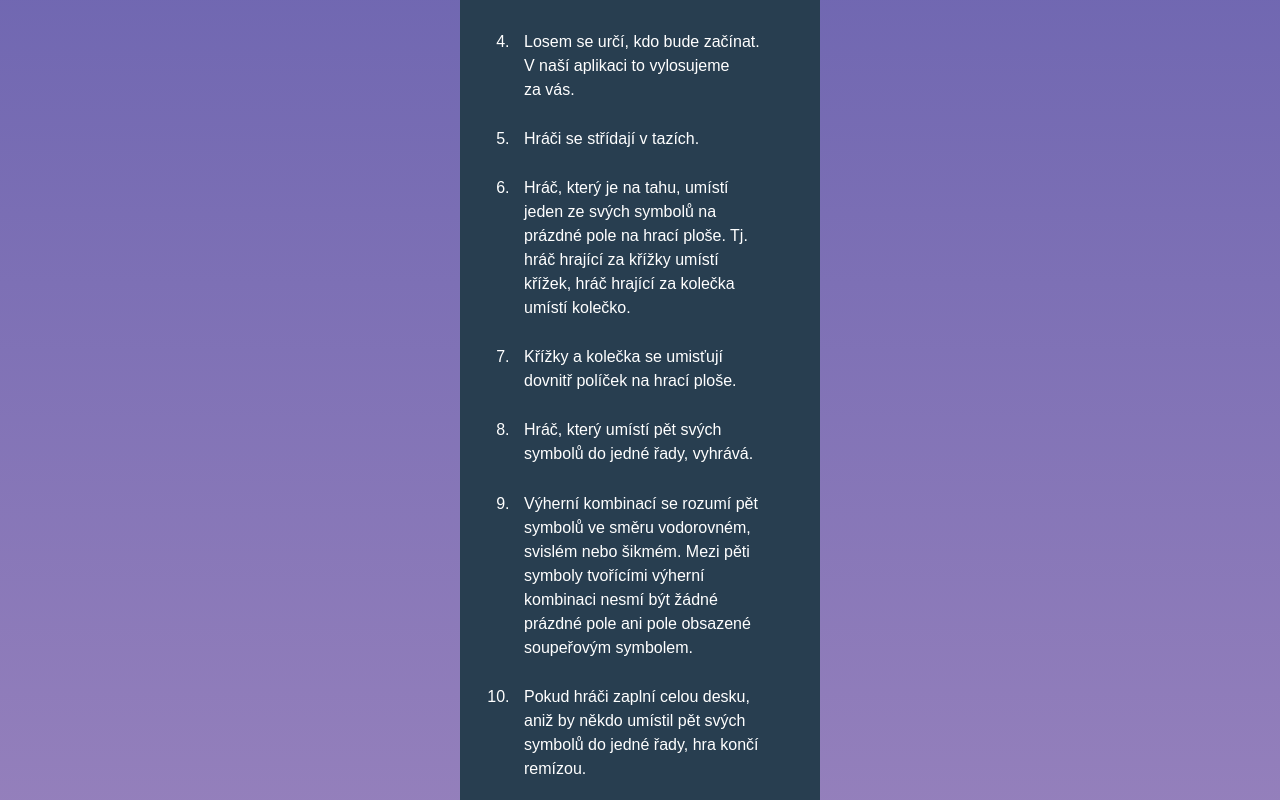
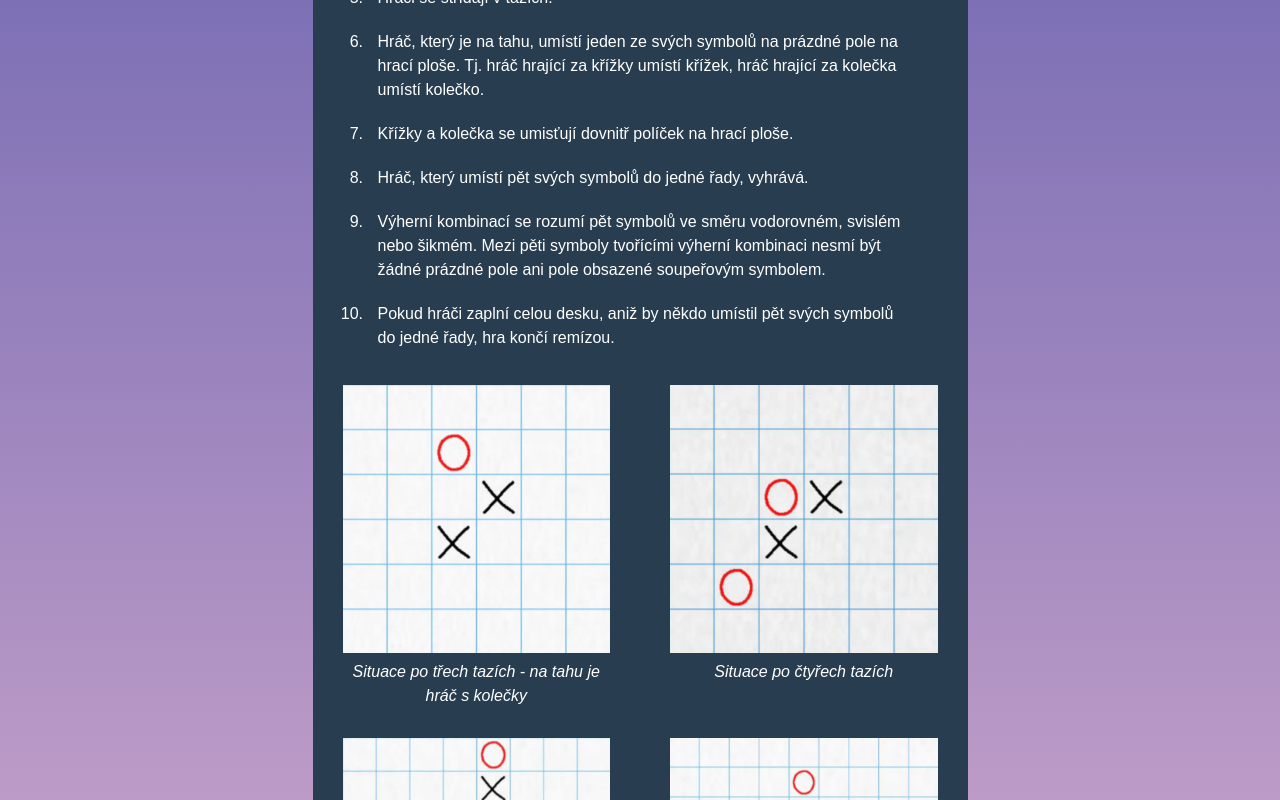
Before and after one commit to KristynRiho/piskvorky, a plain HTML site: page pravidla.html in a window 1280 px wide. Shown: the part 360-1160 px from the top of the page. Drawn offline with Linux system fonts and the light colour scheme.

Commit message:
plne responzivni pravidla

```diff
--- a/pravidla.html
+++ b/pravidla.html
@@ -13,7 +13,7 @@
     />
   </head>
   <body>
-    <div class="container">
+    <div class="container container--rules">
       <header>
         <h1 class="headings">Pravidla</h1>
       </header>
@@ -23,7 +23,7 @@
           <li>Hraje se na hrací ploše 10×10, tvořené poli ve tvaru čtverce.</li>
           <li>
             Na začátku si hráči rozdělí role. Jeden bude hrát za kolečka
-            <img class="rules-symbol" src="images/circle.svg" alt="kolečko" />
+            <img class="rules-symbol" src="images/circle.svg" alt="kolečko" />,
             druhý bude hrát za křížky
             <img class="rules-symbol" src="images/cross.svg" alt="křížek" />.
           </li>
@@ -49,7 +49,7 @@
             symbolů do jedné řady, hra končí remízou.
           </li>
         </ol>
-
+        <div class="flex-container">
           <figure>
             <img src="images/instructions-01.jpg" alt="Instrukce č.1" />
             <figcaption>
@@ -61,28 +61,33 @@
             <img src="images/instructions-02.jpg" alt="Instrukce č.2" />
             <figcaption>Situace po čtyřech tazích</figcaption>
           </figure>
+
           <figure>
             <img src="images/instructions-03.jpg" alt="Instrukce č.3" />
             <figcaption>Výherní pozice hráče s kolečky</figcaption>
           </figure>
+
           <figure>
             <img src="images/instructions-04.jpg" alt="Instrukce č.4" />
             <figcaption>
-            V této situaci nikdo nevyhrává.Pokud je na tahu hráč s kolečky, může
-            přidat další kolečko do šikmé řady, kde už má 4&nbsp;kolečka, a
-            vyhraje.
+              V této situaci nikdo nevyhrává.Pokud je na tahu hráč s kolečky,
+              může přidat další kolečko do šikmé řady, kde už má 4&nbsp;kolečka,
+              a vyhraje.
             </figcaption>
           </figure>
+
           <figure>
             <img src="images/instructions-05.jpg" alt="Instrukce č.5" />
             <figcaption>Výherní pozice hráče s křížky</figcaption>
           </figure>
+
           <figure>
             <img src="images/instructions-06.jpg" alt="Instrukce č.6" />
             <figcaption>
               Ještě jedna výherní pozice hráče s&nbsp;kolečky
             </figcaption>
           </figure>
+        </div>
 
         <!-- tlačítka -->
         <div class="buttons">
--- a/style.css
+++ b/style.css
@@ -84,12 +84,12 @@ body {
 
 /* seznam pravidel */
 .rules {
-  padding: 0 15%;
+  padding: 0 55px;
   text-align: left;
 }
 
 .rules li {
-  margin-bottom: 10%;
+  margin-bottom: 20px;
   padding-left: 10px;
 }
 
@@ -111,3 +111,18 @@ figure img {
 figure figcaption {
   font-style: italic;
 }
+
+@media screen and (min-width: 750px) {
+  .container--rules {
+    width: 655px;
+  }
+
+  .flex-container {
+    display: flex;
+    flex-wrap: wrap;
+  }
+
+  figure {
+    flex-basis: 50%;
+  }
+}
```
Lines whose indentation alone changed are shown as unchanged.
